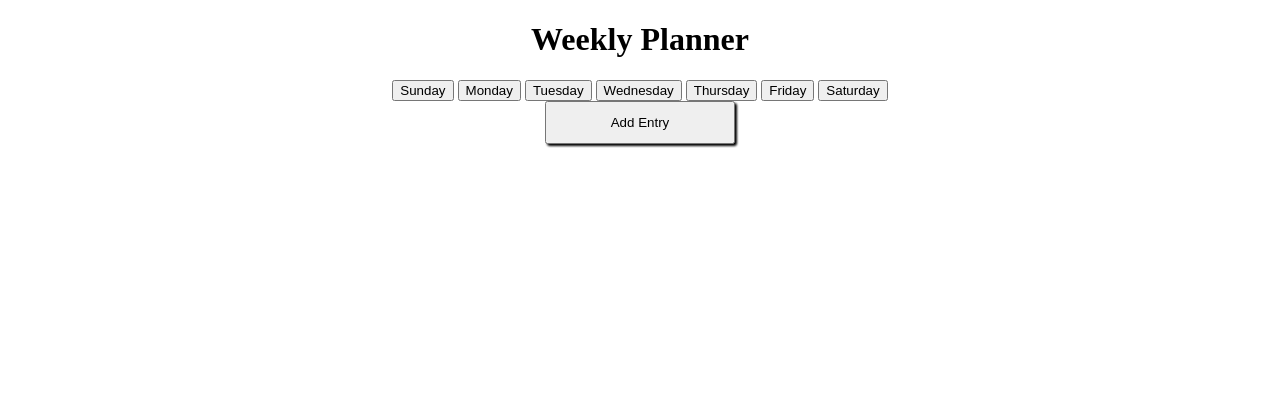
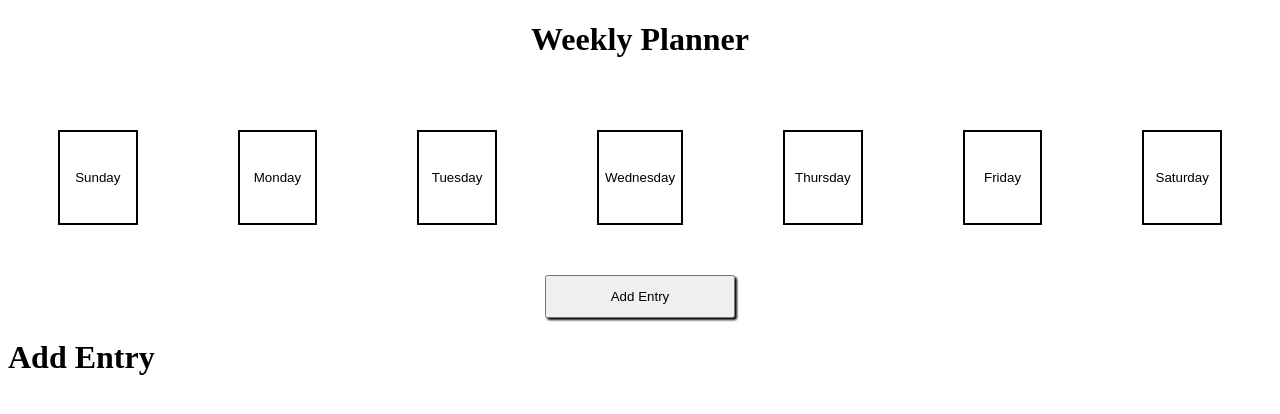
Before and after one commit to arieldonner/week-planner, a website: page index.html in a window 1280 px wide. Drawn offline with Linux system fonts and the light colour scheme.

Commit message:
Completed weekdays margin and padding.

```diff
--- a/index.html
+++ b/index.html
@@ -22,6 +22,9 @@
     </div>
     <button class="add-btn">Add Entry</button>
   </div>
+  <div class="add-entry">
+    <h1>Add Entry</h1>
+  </div>
   <script src="main.js"></script>
 </body>
 </html>
--- a/styles.css
+++ b/styles.css
@@ -11,6 +11,23 @@ header {
   filter: drop-shadow(2.5px 2.5px 1px rgb(0, 0, 0));
 }
 
+.add-btn:hover {
+  background-color: aqua;
+}
+
 .weekdays {
+  display: flex;
+  justify-content: center;
+}
 
+.day-entry {
+  background-color: white;
+  border: 2px solid black;
+  margin: 50px;
+  width: 101px;
+  height: 95px;
 }
+
+.day-entry:hover {
+  background-color: #ccc;
+}
```
